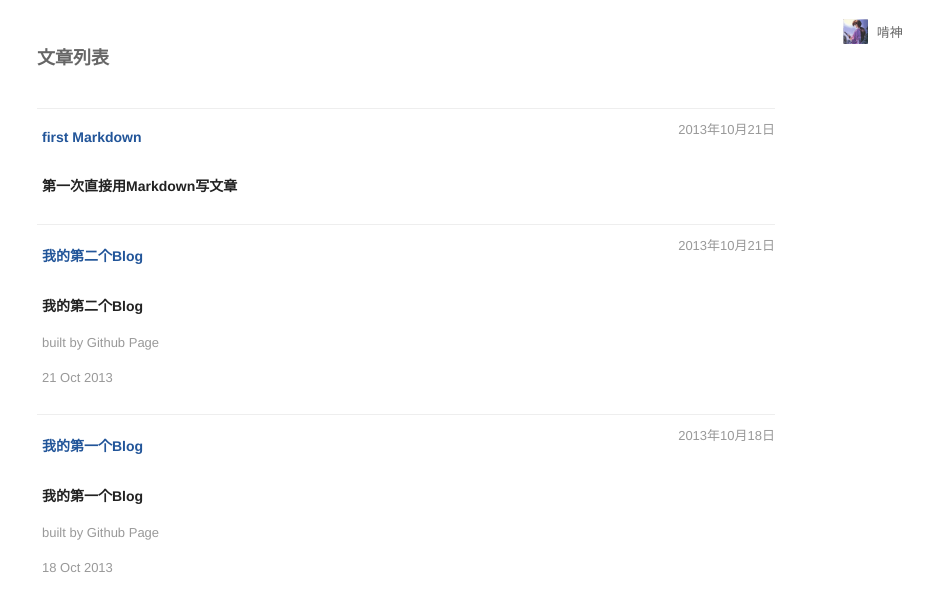
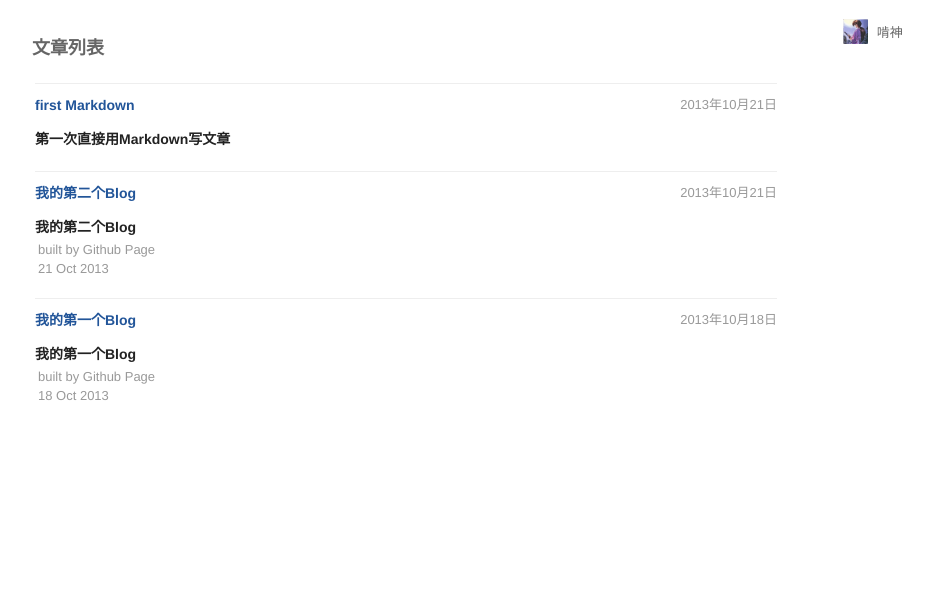
Before and after one commit to kenshinlin/archives, a Jekyll site: the page built from index.html, in a window 1280 px wide. Shown: the top 611 px of the page, without its empty margins (106-1039 px from the left). Built offline with Jekyll 4.4.1, drawn with Linux system fonts in a browser that asks for light colours.

Commit message:
Update style.css

```diff
--- a/css/style.css
+++ b/css/style.css
@@ -18,8 +18,12 @@ a:hover {color:#9c6}
 .avatar span{
   vertical-align:middle;
 }
-.article p, .article h2, .article h1, .article ul{
-  padding:10px 5px;
+.article p, .article ul{
+  padding:0 3px;
+  line-height:1.5;
+}
+.article h2, .article h1{
+  line-height:1.7;
 }
 body{
   font-family: 'Helvetica Neue',Helvetica,Arial,Sans-serif;
```
